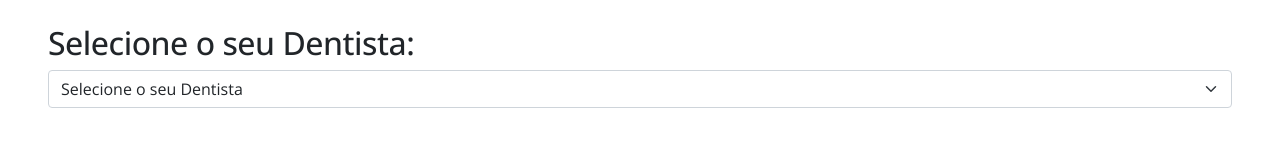
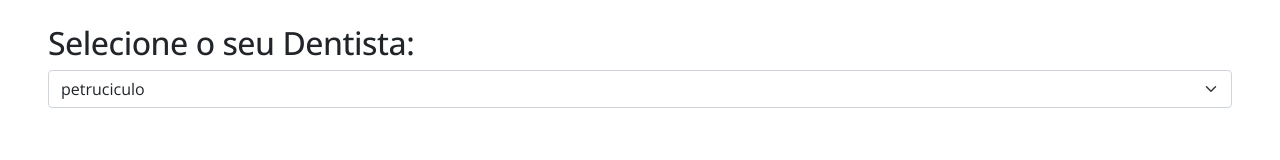
Before and after one commit to letdevx/denticulo, a React (Create React App) app in the folder front/: page /agendamento in a window 1280 px wide. Shown: the part 176-336 px from the top of the page. Built offline with nearby package versions, Linux system fonts and the light colour scheme.

Commit message:
select dentista

```diff
--- a/front/src/pages/agendamento.js
+++ b/front/src/pages/agendamento.js
@@ -1,6 +1,14 @@
 import ModalConfirmacao from '../components/modal/modalConfirmacao';
+import { useState } from 'react';
 
 function Agendamento() {
+    const [dentistas, setDentistas] = useState([ 'petruciculo','maricas' ]);
+    const [dentista, setDentista] = useState(dentistas[0]);
+
+    const handleChange = (event) => {
+        setDentista(event.target.value);
+    };
+    // TODO: setDentistas(valorDoBanco)
 
     return (
         <>
@@ -16,10 +24,8 @@ function Agendamento() {
                             <h2>Selecione o seu Dentista:</h2>
                         </div>
                         <div className="seletor">
-                            <select class="form-select" aria-label="Default select example">
-                                <option selected>Selecione o seu Dentista</option>
-                                <option value="1">Dr.petrucio</option>
-                                <option value="2">Dr. marisa</option>
+                            <select class="form-select" aria-label="Default select example" value={dentista} onChange={handleChange}>
+                                {dentistas.map((d, _) => (<option value={d}>{d}</option>))}
                             </select>
                             <br></br>
                             <br></br>
```
